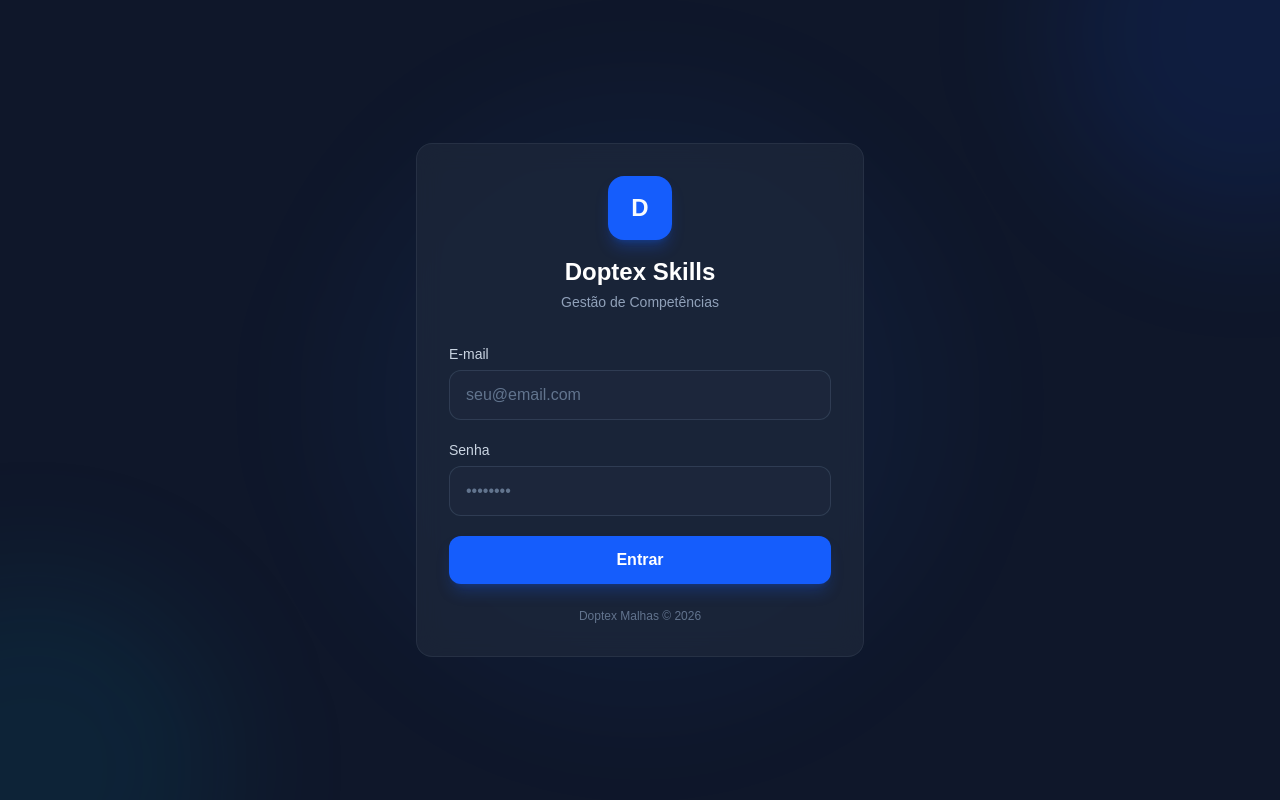
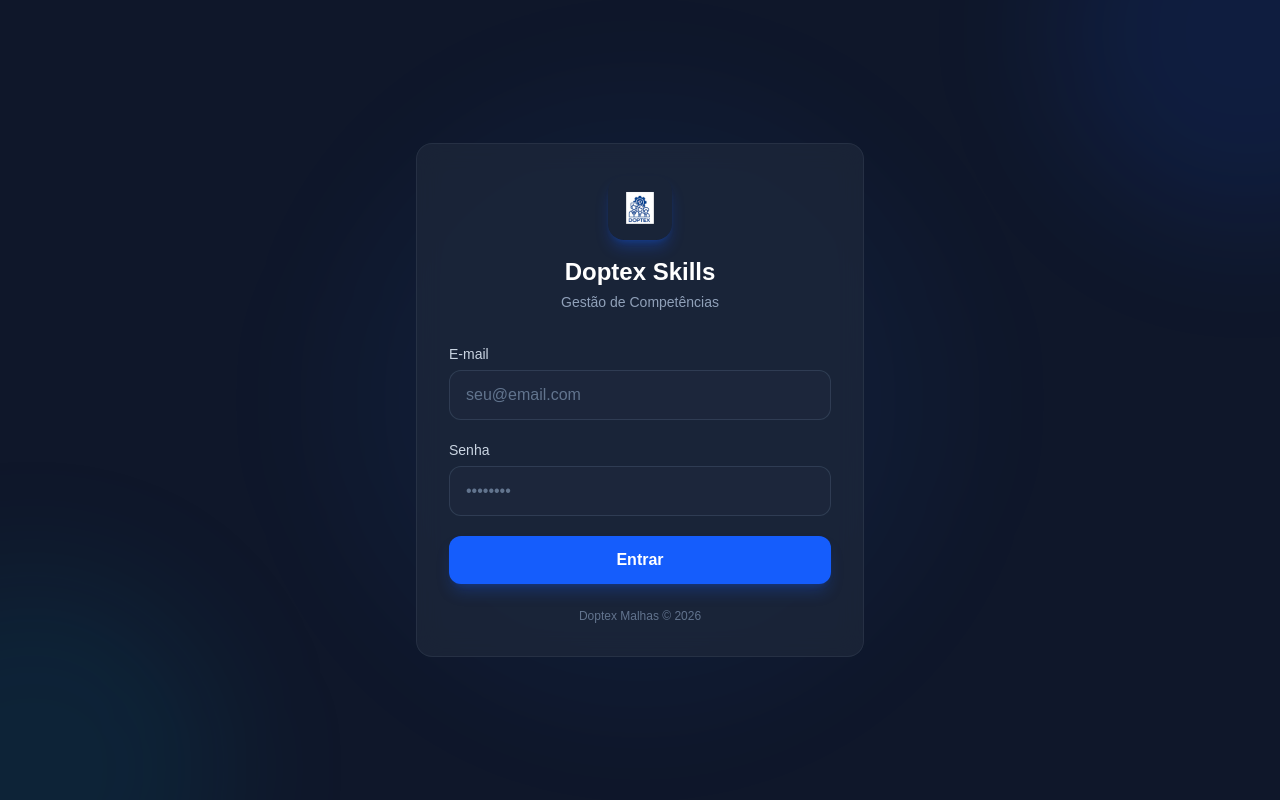
Before and after one commit to edcpc01/doptexskills, a Next.js app: page /login in a window 1280 px wide. Built offline with nearby package versions, Linux system fonts and the light colour scheme; no server answers.

Commit message:
ajuste logo

```diff
--- a/src/app/login/page.tsx
+++ b/src/app/login/page.tsx
@@ -1,6 +1,7 @@
 "use client";
 
 import { useState } from "react";
+import Image from "next/image";
 import { useAuth } from "@/contexts/AuthContext";
 import { useRouter } from "next/navigation";
 
@@ -45,8 +46,15 @@
       <div className="glass-card rounded-2xl p-8 w-full max-w-md relative z-10">
         {/* Header */}
         <div className="text-center mb-8">
-          <div className="w-16 h-16 rounded-2xl bg-blue-600 flex items-center justify-center font-bold text-2xl mx-auto mb-4 shadow-lg shadow-blue-600/30">
-            D
+          <div className="w-16 h-16 rounded-2xl overflow-hidden mx-auto mb-4 shadow-lg shadow-blue-600/30">
+            <Image
+              src="/icons/icon-192.png"
+              alt="Doptex Skills"
+              width={64}
+              height={64}
+              priority
+              className="w-full h-full object-cover"
+            />
           </div>
           <h1 className="text-2xl font-bold text-white">Doptex Skills</h1>
           <p className="text-slate-400 text-sm mt-1">Gestão de Competências</p>
--- a/src/app/page.tsx
+++ b/src/app/page.tsx
@@ -1,6 +1,7 @@
 "use client";
 
 import { useEffect } from "react";
+import Image from "next/image";
 import { useRouter } from "next/navigation";
 import { useAuth } from "@/contexts/AuthContext";
 
@@ -22,7 +23,16 @@
 
   return (
     <div className="min-h-screen flex items-center justify-center">
-      <div className="w-12 h-12 rounded-xl bg-blue-600 flex items-center justify-center font-bold text-xl animate-pulse">D</div>
+      <div className="w-12 h-12 rounded-xl overflow-hidden animate-pulse">
+        <Image
+          src="/icons/icon-192.png"
+          alt="Doptex Skills"
+          width={48}
+          height={48}
+          priority
+          className="w-full h-full object-cover"
+        />
+      </div>
     </div>
   );
 }
--- a/src/components/layout/AppShell.tsx
+++ b/src/components/layout/AppShell.tsx
@@ -3,6 +3,7 @@
 import { useAuth } from "@/contexts/AuthContext";
 import { useRouter } from "next/navigation";
 import { useEffect } from "react";
+import Image from "next/image";
 import Sidebar from "./Sidebar";
 
 export default function AppShell({ children }: { children: React.ReactNode }) {
@@ -19,8 +20,15 @@
     return (
       <div className="min-h-screen flex items-center justify-center">
         <div className="flex flex-col items-center gap-4">
-          <div className="w-12 h-12 rounded-xl bg-blue-600 flex items-center justify-center font-bold text-xl animate-pulse">
-            D
+          <div className="w-12 h-12 rounded-xl overflow-hidden animate-pulse">
+            <Image
+              src="/icons/icon-192.png"
+              alt="Doptex Skills"
+              width={48}
+              height={48}
+              priority
+              className="w-full h-full object-cover"
+            />
           </div>
           <p className="text-slate-400 text-sm">Carregando...</p>
         </div>
--- a/src/components/layout/Sidebar.tsx
+++ b/src/components/layout/Sidebar.tsx
@@ -1,6 +1,7 @@
 "use client";
 
 import Link from "next/link";
+import Image from "next/image";
 import { usePathname } from "next/navigation";
 import { useAuth } from "@/contexts/AuthContext";
 import {
@@ -62,8 +63,14 @@
     >
       {/* Logo */}
       <div className="flex items-center gap-3 px-4 py-5 border-b border-slate-700/50">
-        <div className="w-10 h-10 rounded-xl bg-blue-600 flex items-center justify-center font-bold text-lg flex-shrink-0">
-          D
+        <div className="w-10 h-10 rounded-xl overflow-hidden flex-shrink-0">
+          <Image
+            src="/icons/icon-192.png"
+            alt="Doptex Skills"
+            width={40}
+            height={40}
+            className="w-full h-full object-cover"
+          />
         </div>
         {!collapsed && (
           <div className="overflow-hidden">
```
